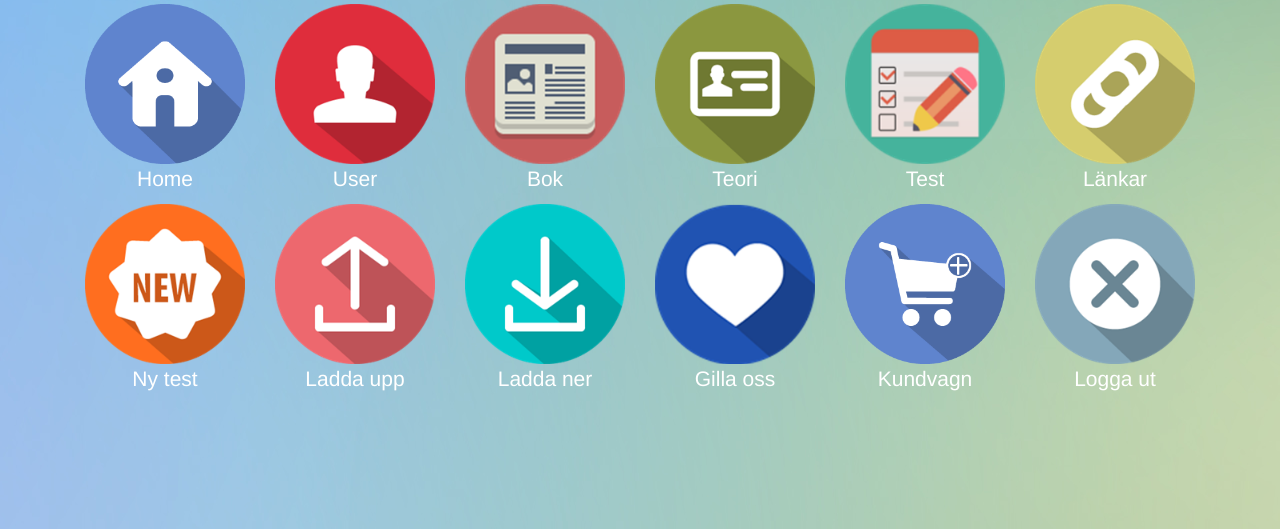
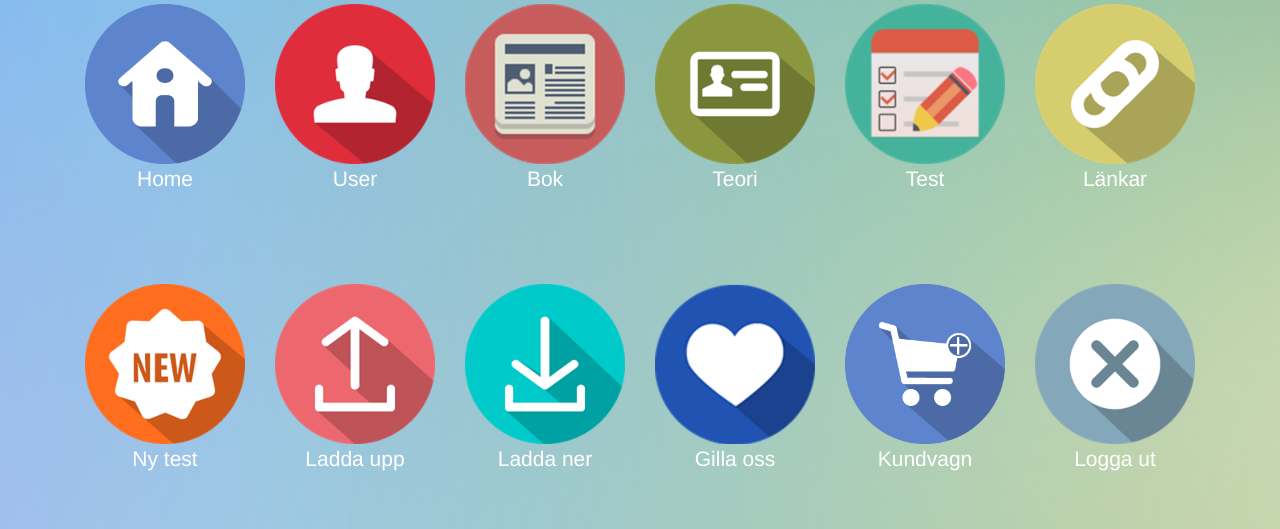
Before and after one commit to Ferdinand1945/korkort, a PHP site: page /menu.html in a window 1280 px wide. Shown: the part 271-800 px from the top of the page. Run offline with PHP 8.4, Linux system fonts and the light colour scheme.

Commit message:
menu fix

```diff
--- a/css/style.css
+++ b/css/style.css
@@ -598,3 +598,6 @@ color: #fff;
   font-size: 21px;
   font-weight: bold;
 }
+.space {
+padding: 40px;
+}
--- a/menu.html
+++ b/menu.html
@@ -64,9 +64,8 @@ $(document).ready(function(){
             <div class="col-md-2"><a href="#" data-toggle="tooltip" class="left" title="TEORI"><div class="menu-icon"><img src="images/credential.png"></a><p>Teori</p></div></div>
             <div class="col-md-2"><a href="#" data-toggle="tooltip" class="left" title="TEST"><div class="menu-icon"><img src="images/test.png"></a><p>Test</p></div></div>
             <div class="col-md-2"><a href="#" data-toggle="tooltip" class="left" title="LÄNKAR"><div class="menu-icon"><img src="images/chain.png"></a><p>Länkar</p></div></div>
-            <section class="section-divider"></section>
 
-
+            <div class="col-md-12"><div class="space"></div></div>
             <div class="col-md-2"><a href="#" data-toggle="tooltip" class="left" title="NY TEST"><div class="menu-icon"><img src="images/new.png"></a><p>Ny test</p></div></div>
             <div class="col-md-2"><a href="#" data-toggle="tooltip" class="left" title="LADDA UPP"><div class="menu-icon"><img src="images/upload.png"></a><p>Ladda upp</p></div></div>
             <div class="col-md-2"><a href="#" data-toggle="tooltip" class="left" title="LADDA NER"><div class="menu-icon"><img src="images/download.png"></a><p>Ladda ner</p></div></div>
```
